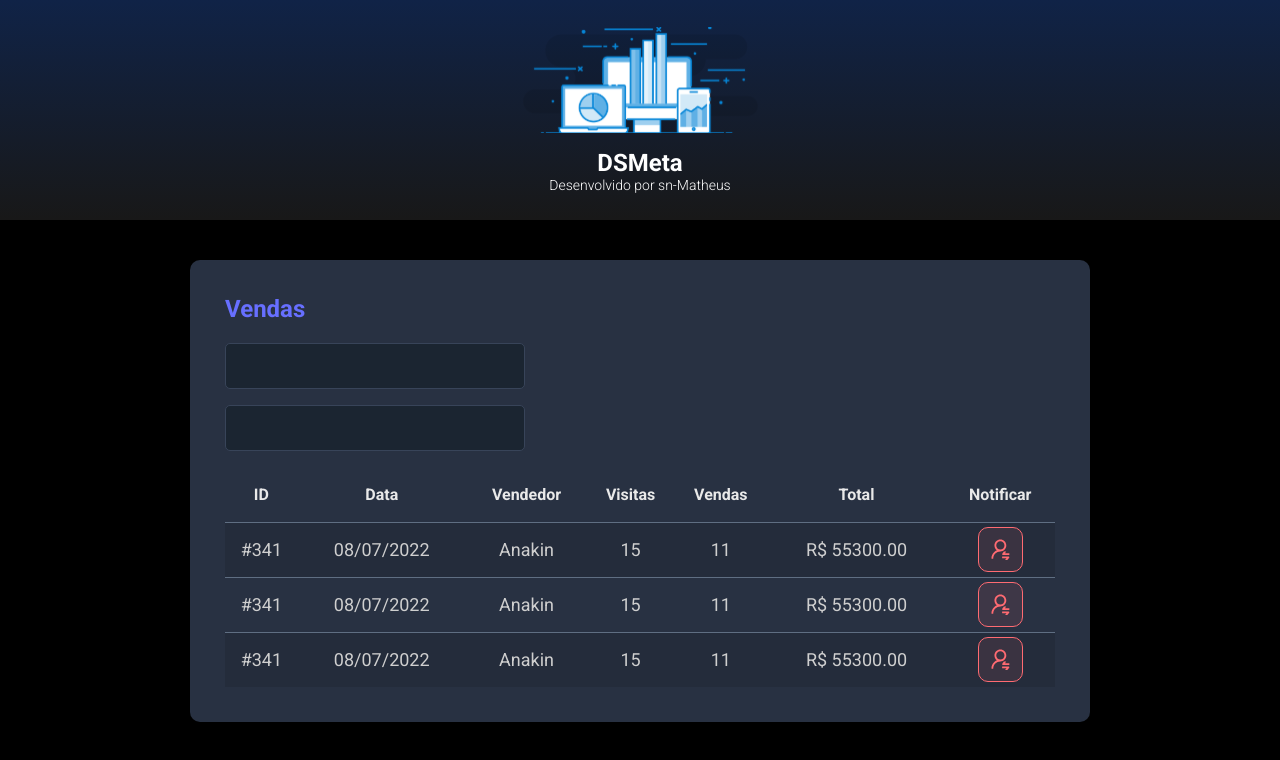
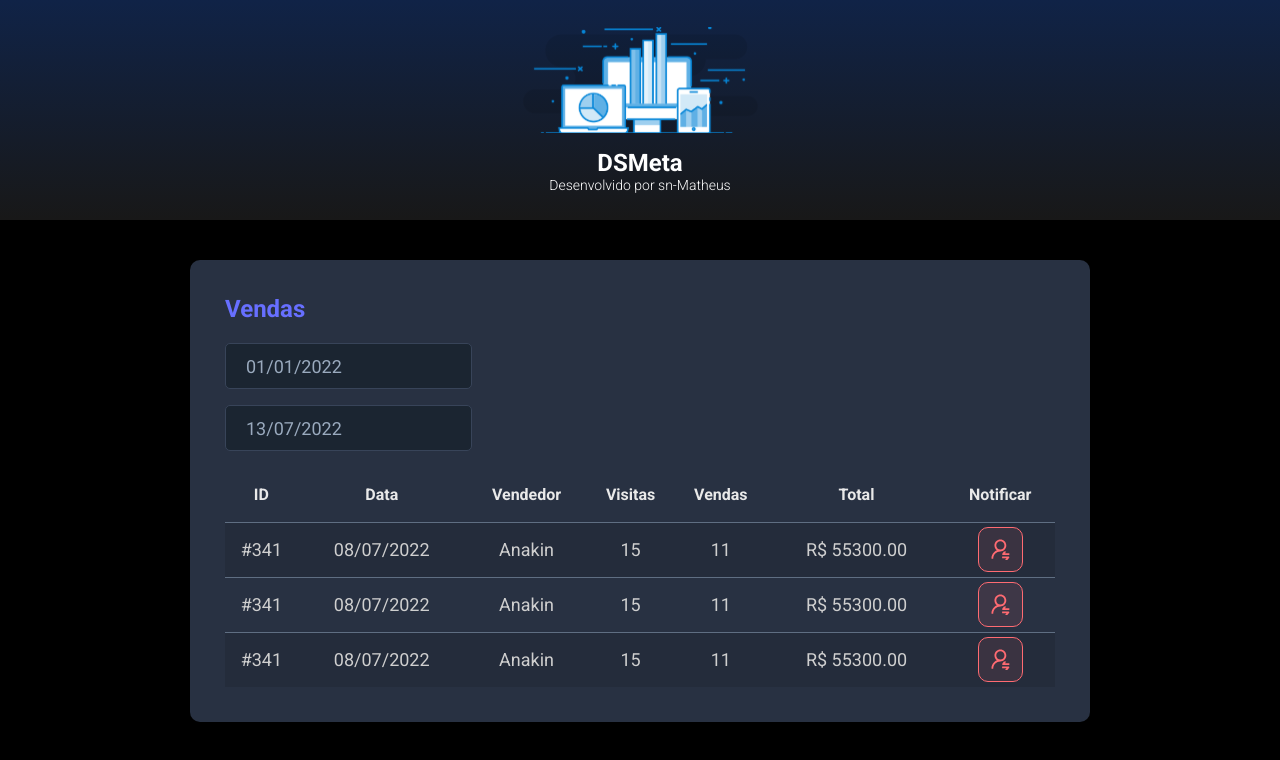
Before and after one commit to sn-Matheus/DsMeta, a React (Vite) app in the folder frontend/: page / in a window 1280 px wide. Shown: the top 760 px of the page. Built offline with nearby package versions, Linux system fonts and the light colour scheme.

Commit message:
useState

```diff
--- a/frontend/package.json
+++ b/frontend/package.json
@@ -8,7 +8,9 @@
     "preview": "vite preview"
   },
   "dependencies": {
+    "@types/react-datepicker": "4.4.2",
     "react": "^18.0.0",
+    "react-datepicker": "4.8.0",
     "react-dom": "^18.0.0"
   },
   "devDependencies": {
--- a/frontend/src/components/Header/index.tsx
+++ b/frontend/src/components/Header/index.tsx
@@ -1,6 +1,6 @@
-import logo from '../../assets/img/logo.svg'
+import logo from '../../assets/img/logo.svg';
 
-import './style.css'
+import './style.css';
 
 function Header() {
 	return(
@@ -17,4 +17,4 @@ function Header() {
 	)
   }
 
-  export default Header
+  export default Header;
--- a/frontend/src/components/NotificationButton/index.tsx
+++ b/frontend/src/components/NotificationButton/index.tsx
@@ -1,5 +1,5 @@
-import icon from '../../assets/img/notification-icon.svg'
-import './style.css'
+import icon from '../../assets/img/notification-icon.svg';
+import './style.css';
 
 function NotificationButton(){
 	return(
@@ -9,4 +9,4 @@ function NotificationButton(){
 	)
 }
 
-export default NotificationButton
+export default NotificationButton;
--- a/frontend/src/components/SalesCard/index.tsx
+++ b/frontend/src/components/SalesCard/index.tsx
@@ -1,17 +1,36 @@
-import NotificationButton from '../NotificationButton'
-import './style.css'
+import { useState } from "react";
+import DatePicker from "react-datepicker";
+import "react-datepicker/dist/react-datepicker.css";
+import NotificationButton from '../NotificationButton';
+import './style.css';
 
 function SalesCard() {
-return(
+
+  const min = new Date(new Date().setDate(new Date().getDate() - 193));
+  const max = new Date();
+
+  const [minDate, setMinDate] = useState(min);
+  const [maxDate, setMaxDate] = useState(max);
+  return (
     <>
       <div className="dsmeta-card">
         <h2 className="dsmeta-sales-title">Vendas</h2>
         <div>
           <div className="dsmeta-form-control-container">
-                <input className="dsmeta-form-control" type="text" />
+            <DatePicker
+              selected={minDate}
+              onChange={(date: Date) => setMinDate(date)}
+              className="dsmeta-form-control"
+              dateFormat="dd/MM/yyyy"
+            />
           </div>
           <div className="dsmeta-form-control-container">
-                <input className="dsmeta-form-control" type="text" />
+            <DatePicker
+              selected={maxDate}
+              onChange={(date: Date) => setMaxDate(date)}
+              className="dsmeta-form-control"
+              dateFormat="dd/MM/yyyy"
+            />
           </div>
         </div>
 
@@ -38,7 +57,7 @@ return(
                 <td>R$ 55300.00</td>
                 <td>
                   <div className="dsmeta-red-btn-container">
-                        <NotificationButton/>
+                    <NotificationButton />
                   </div>
                 </td>
               </tr>
@@ -51,7 +70,7 @@ return(
                 <td>R$ 55300.00</td>
                 <td>
                   <div className="dsmeta-red-btn-container">
-                        <NotificationButton/>
+                    <NotificationButton />
                   </div>
                 </td>
               </tr>
@@ -64,7 +83,7 @@ return(
                 <td>R$ 55300.00</td>
                 <td>
                   <div className="dsmeta-red-btn-container">
-					  	<NotificationButton/>
+                    <NotificationButton />
                   </div>
                 </td>
               </tr>
```
Also changed, not shown: frontend/src/App.tsx (+3 -4 lines), frontend/src/main.tsx (+4 -4 lines), 1 other file (tests, documents, lock files or other folders). Lines whose indentation alone changed are shown as unchanged.
